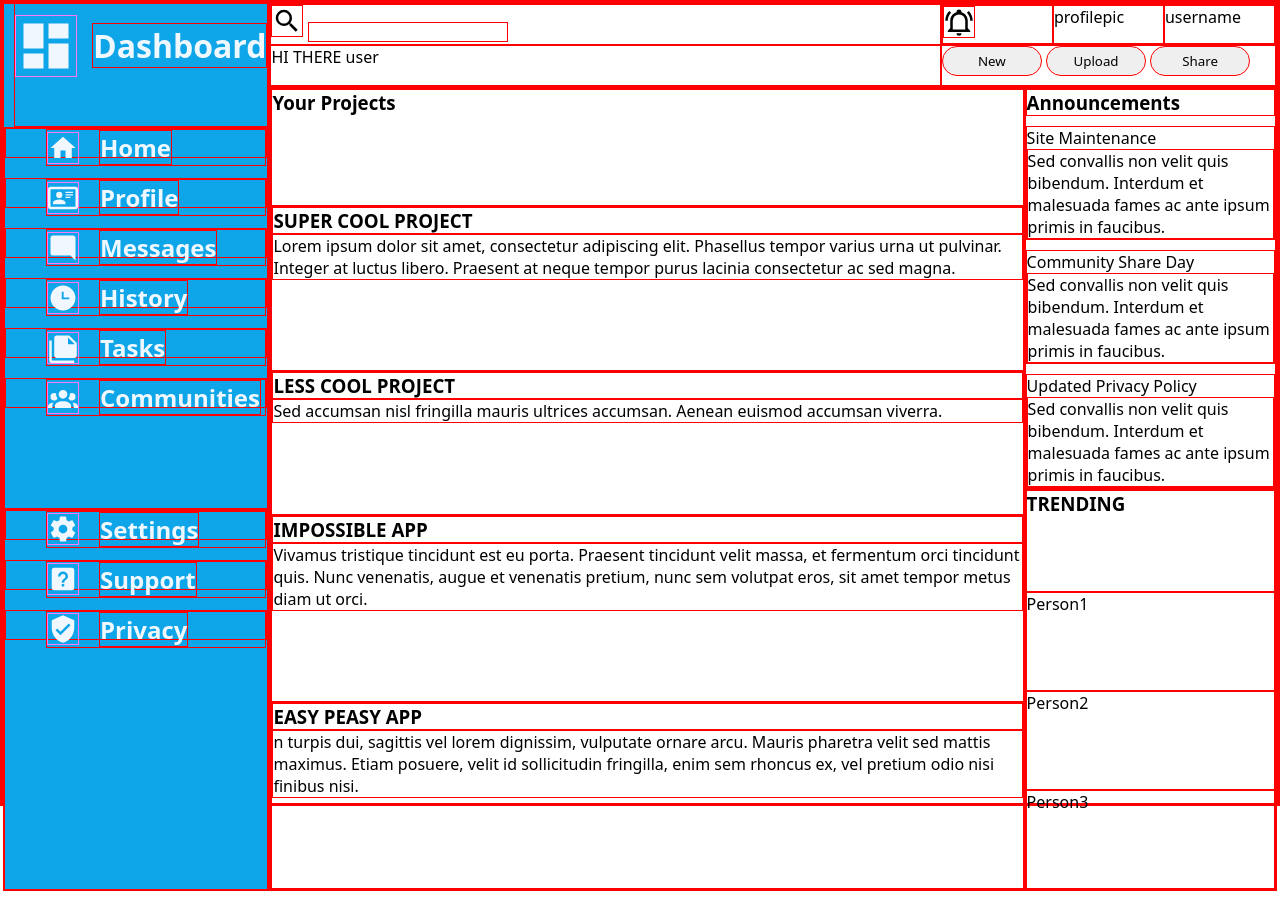
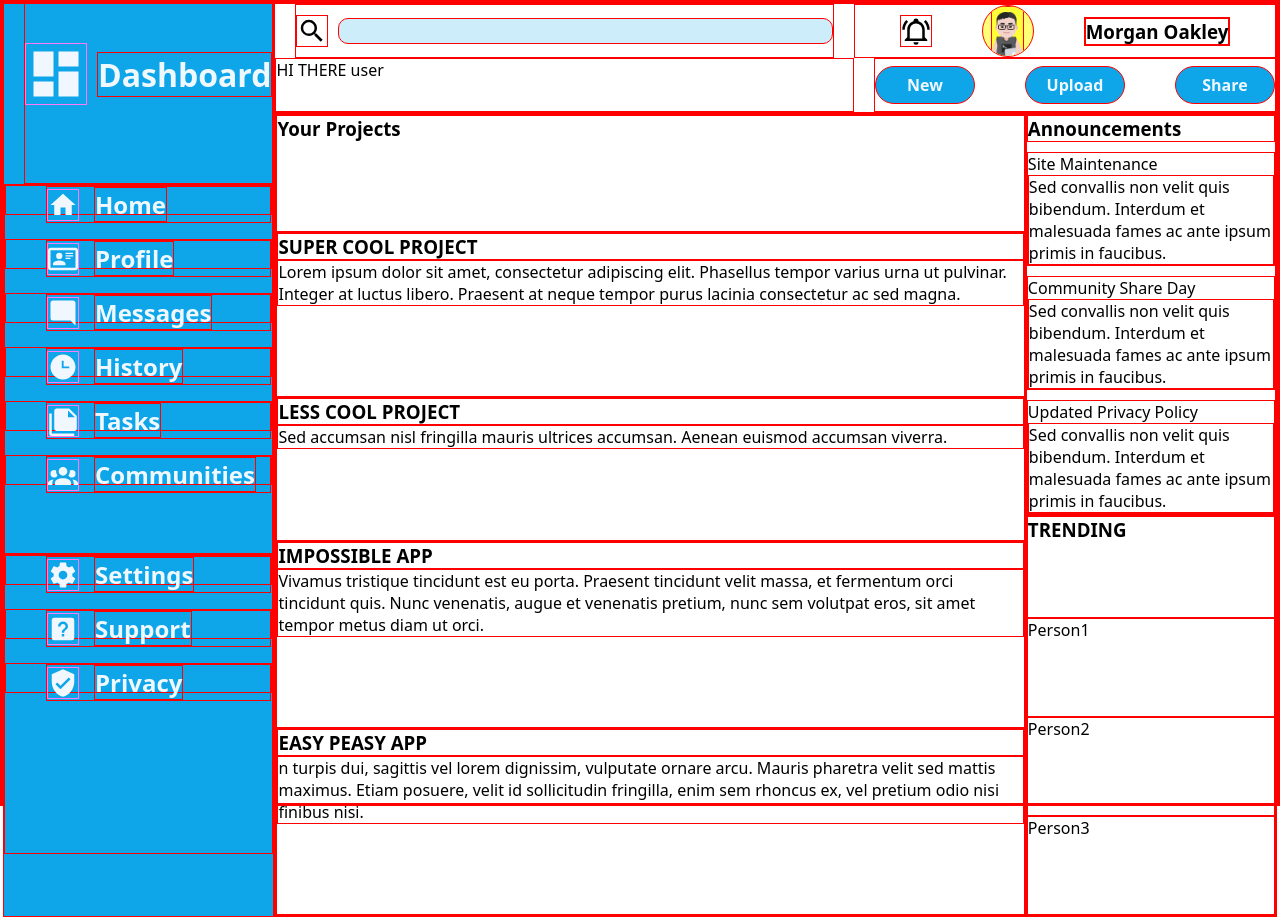
Before and after one commit to IhO17/admin-dashboard, a plain HTML site: page index.html in a window 1280 px wide. Before the commit the page ends 891 px from the top, so only its background shows below. Drawn offline with Linux system fonts and the light colour scheme.

Commit message:
style header

```diff
--- a/index.html
+++ b/index.html
@@ -69,13 +69,12 @@
         <div class="header">
             <div class="searchbar">
                 <img class="icon-header" src="icons/magnify.svg" alt="">
-                <input type="text" name="search" id="searchnar">
+                <input type="text" name="search" id="search">
             </div>
             <div class="header-icons">
-                <div class="alarm">
-                    <img class="icon-header" src="icons/bell-ring-outline.svg" alt=""></div>
-                <div class="profilepic">profilepic</div>
-                <div class="user">username</div>
+                <img class="icon-header" src="icons/bell-ring-outline.svg" alt="">
+                <div class="profilepic"><img class="pic" src="images/gee_me_001.png" alt=""></div>
+                <div class="user"><h3>Morgan Oakley</h3></div>
             </div>
             <div class="nav">HI THERE user</div>
             <div class="header-buttons">
--- a/styles.css
+++ b/styles.css
@@ -22,6 +22,7 @@ a, a:visited, a:hover, a:active {
     background-color: #0ea5e9;
     display: grid;
     grid-template-columns: 1fr;
+    grid-template-rows: 180px 370px 300px;
     color: #f0f8ff;
 }
 
@@ -30,7 +31,7 @@ a, a:visited, a:hover, a:active {
     display: grid;
     grid-template-columns: 1fr;
     grid-template-rows: repeat(6, 30px);
-    row-gap: 20px;
+    row-gap: 24px;
 }
 
 .sidebar-item {
@@ -38,16 +39,16 @@ a, a:visited, a:hover, a:active {
     align-items: center;
     justify-content: start;
     margin-left: 40px;
-    gap: 20px;
+    gap: 15px;
 }
 
 .sidebar-title {
     display: flex;
     justify-content: start;
     align-items: center;
-    margin-left: 10px;
+    margin-left: 20px;
     margin-top: -40px;
-    gap: 15px;
+    gap: 10px;
 }
 
 .title-icon {
@@ -56,16 +57,78 @@ a, a:visited, a:hover, a:active {
     filter: invert(89%) sepia(59%) saturate(2628%) hue-rotate(179deg) brightness(111%) contrast(103%);
 }
 
+.header {
+    display: grid;
+    grid-template-columns: 3fr 2fr;
+    grid-template-rows: 1fr 1fr;
+}
+
+.searchbar {
+    display: flex;
+    justify-content: center;
+    gap: 10px;
+    align-items: center;
+    margin: 0 20px 0 20px;
+}
+
+#search {
+    flex: 1;
+    height: 1.5rem;
+    border-radius: 10px;
+    background-color: #0ea4e933;
+}
+
 .header-icons {
     display: grid;
     grid-template-columns: 1fr 1fr 1fr;
+    display: flex;
+    justify-content: center;
+    align-items: center;
+    gap: 50px;
 }
 
-.header {
-    display: grid;
-    grid-template-columns: 2fr 1fr;
-    grid-template-rows: 1fr 1fr;
+.profilepic {
+    height: 50px;
+    width: 50px;
+    border-radius: 50%;
+    display: flex;
+    justify-content: center;
+    overflow: hidden;
+    background-color: rgba(255, 255, 0, 0.531);
 }
+
+.pic {
+    height: 70px;
+    width: auto;
+    padding-top: 5px;
+    background-color: rgba(255, 255, 0, 0.531);
+}
+
+.header-buttons {
+    display: flex;
+    justify-content: start;
+    align-items: center;
+    gap: 50px;
+    margin-left: 20px;
+
+}
+
+button {
+    height: 38px;
+    width: 100px;
+    border-radius: 40px;
+    background-color: #0ea5e9;
+    color: aliceblue;
+    font-size: 1rem;
+    font-weight: 600;
+}
+
+button:hover {
+    background-color: #0ea4e9b6;
+    cursor: pointer;
+}
+
+
 
 .content {
     display: grid;
@@ -98,9 +161,3 @@ a, a:visited, a:hover, a:active {
     width: 30px;
     height: 30px;
 }
-
-button {
-    height: 30px;
-    width: 100px;
-    border-radius: 40px;
-}
```
Also changed, not shown: images/gee_me_001.png (added), images/gee_me_006.png (added), images/gee_me_011.png (added), images/gee_me_012.png (added), images/gee_me_014.png (added).
